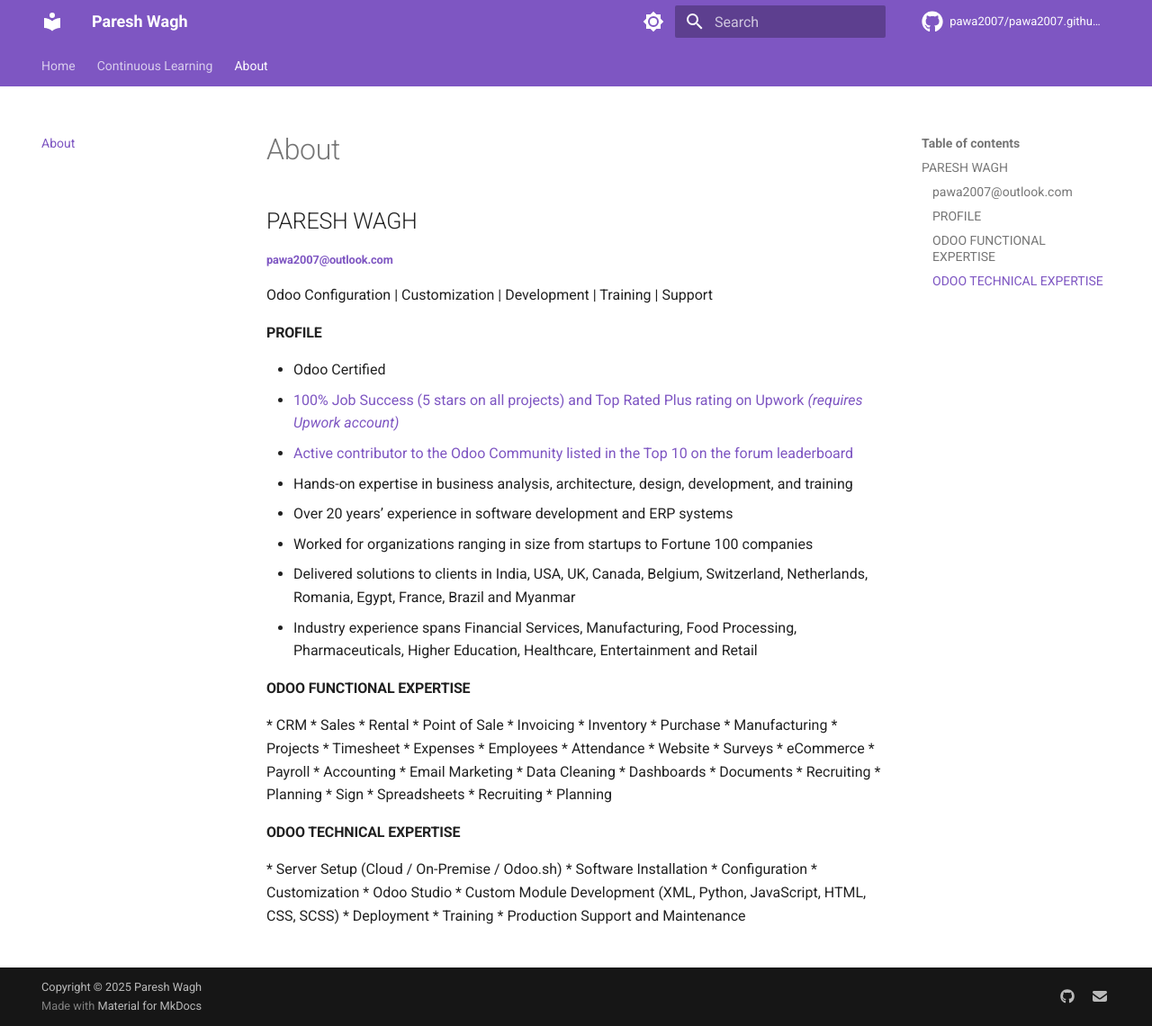
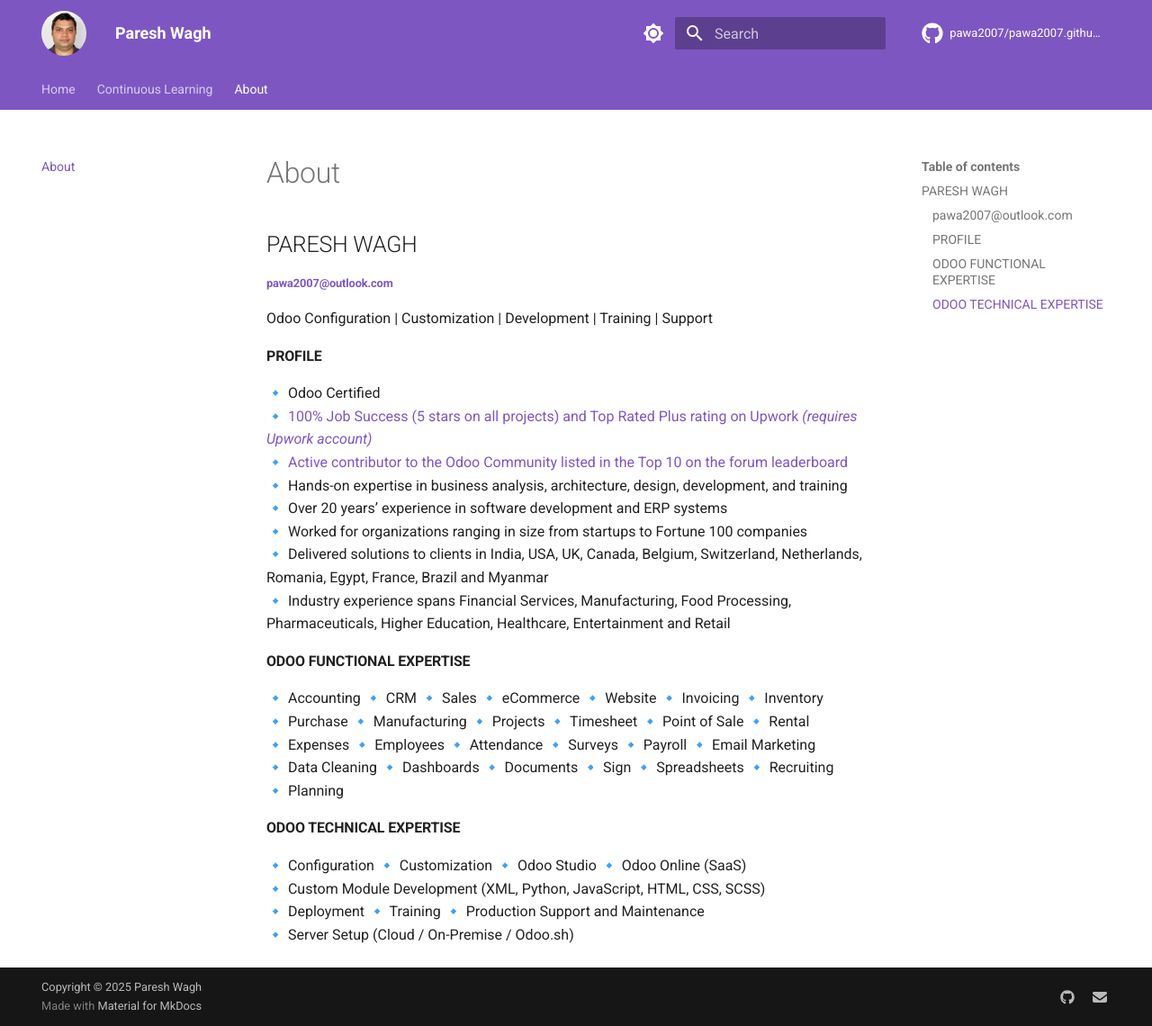
Before and after one commit to pawa2007/pawa2007.github.io, an MkDocs documentation site: the page built from docs/about.md, in a window 1280 px wide and 1140 px high. Shown: the whole window at 90% size. Built offline with MkDocs 1.6.1 and Material for MkDocs 9.7.7, drawn with Linux system fonts in a browser that asks for light colours; comment, search, counter and statistics services are not loaded.

```diff
--- a/docs/about.md
+++ b/docs/about.md
@@ -4,30 +4,25 @@ Odoo Configuration | Customization | Development | Training | Support
 
 
 #### PROFILE
-* Odoo Certified
-* [100% Job Success (5 stars on all projects) and Top Rated Plus rating on Upwork _(requires Upwork account)_](https://www.upwork.com/freelancers/~012317d22ee7e46a87)
-* [Active contributor to the Odoo Community listed in the Top 10 on the forum leaderboard](https://www.odoo.com/profile/users)
-* Hands-on expertise in business analysis, architecture, design, development, and training
-* Over 20 years’ experience in software development and ERP systems
-* Worked for organizations ranging in size from startups to Fortune 100 companies
-* Delivered solutions to clients in India, USA, UK, Canada, Belgium, Switzerland, Netherlands, Romania, Egypt, France, Brazil and Myanmar
-* Industry experience spans Financial Services, Manufacturing, Food Processing, Pharmaceuticals, Higher Education, Healthcare, Entertainment and Retail
+🔹 Odoo Certified
+🔹 [100% Job Success (5 stars on all projects) and Top Rated Plus rating on Upwork _(requires Upwork account)_](https://www.upwork.com/freelancers/~012317d22ee7e46a87)
+🔹 [Active contributor to the Odoo Community listed in the Top 10 on the forum leaderboard](https://www.odoo.com/profile/users)
+🔹 Hands-on expertise in business analysis, architecture, design, development, and training
+🔹 Over 20 years’ experience in software development and ERP systems
+🔹 Worked for organizations ranging in size from startups to Fortune 100 companies
+🔹 Delivered solutions to clients in India, USA, UK, Canada, Belgium, Switzerland, Netherlands, Romania, Egypt, France, Brazil and Myanmar
+🔹 Industry experience spans Financial Services, Manufacturing, Food Processing, Pharmaceuticals, Higher Education, Healthcare, Entertainment and Retail
 
 
 #### ODOO FUNCTIONAL EXPERTISE
-  \* CRM * Sales * Rental * Point of Sale
-  \* Invoicing * Inventory * Purchase
-  \* Manufacturing * Projects * Timesheet
-  \* Expenses * Employees * Attendance
-  \* Website * Surveys * eCommerce
-  \* Payroll * Accounting * Email Marketing
-  \* Data Cleaning * Dashboards * Documents
-  \* Recruiting * Planning * Sign
-  \* Spreadsheets * Recruiting * Planning
-
+🔹 Accounting 🔹 CRM 🔹 Sales 🔹 eCommerce 🔹 Website 🔹 Invoicing 🔹 Inventory
+🔹 Purchase 🔹 Manufacturing 🔹 Projects 🔹 Timesheet 🔹 Point of Sale 🔹 Rental
+🔹 Expenses 🔹 Employees 🔹 Attendance 🔹 Surveys 🔹 Payroll 🔹 Email Marketing
+🔹 Data Cleaning 🔹 Dashboards 🔹 Documents 🔹 Sign 🔹 Spreadsheets 🔹 Recruiting
+🔹 Planning
 
 #### ODOO TECHNICAL EXPERTISE
-  \* Server Setup (Cloud / On-Premise / Odoo.sh) * Software Installation
-  \* Configuration * Customization * Odoo Studio
-  \* Custom Module Development (XML, Python, JavaScript, HTML, CSS, SCSS)
-  \* Deployment * Training * Production Support and Maintenance
+🔹 Configuration 🔹 Customization 🔹 Odoo Studio 🔹 Odoo Online (SaaS)
+🔹 Custom Module Development (XML, Python, JavaScript, HTML, CSS, SCSS)
+🔹 Deployment 🔹 Training 🔹 Production Support and Maintenance
+🔹 Server Setup (Cloud / On-Premise / Odoo.sh)
--- /dev/null
+++ b/docs/assets/extra.css
@@ -0,0 +1,12 @@
+
+.md-header__button.md-logo img {
+    border-radius: 50%;
+    width: 50px;
+    height: auto;
+}
+
+.md-nav__button.md-logo img {
+    border-radius: 50%;
+    width: 50px;
+    height: auto;
+}
--- a/mkdocs.yml
+++ b/mkdocs.yml
@@ -43,6 +43,10 @@ theme:
   icon:
     repo: fontawesome/brands/github
 
+  logo: images/photo.png
+
+  favicon: images/logo.png
+
 # Extensions
 markdown_extensions:
   - admonition
@@ -85,4 +89,7 @@ extra:
     - icon: fontawesome/solid/envelope
       link: mailto:pawa2007@outlook.com
 
+extra_css:
+  - assets/extra.css
+
 copyright: Copyright &copy; 2025 Paresh Wagh
```
Also changed, not shown: docs/ESR.md (+38 -1 lines), docs/index.md (+42 -54 lines), docs/images/logo.png (added), docs/images/photo.png (added).
